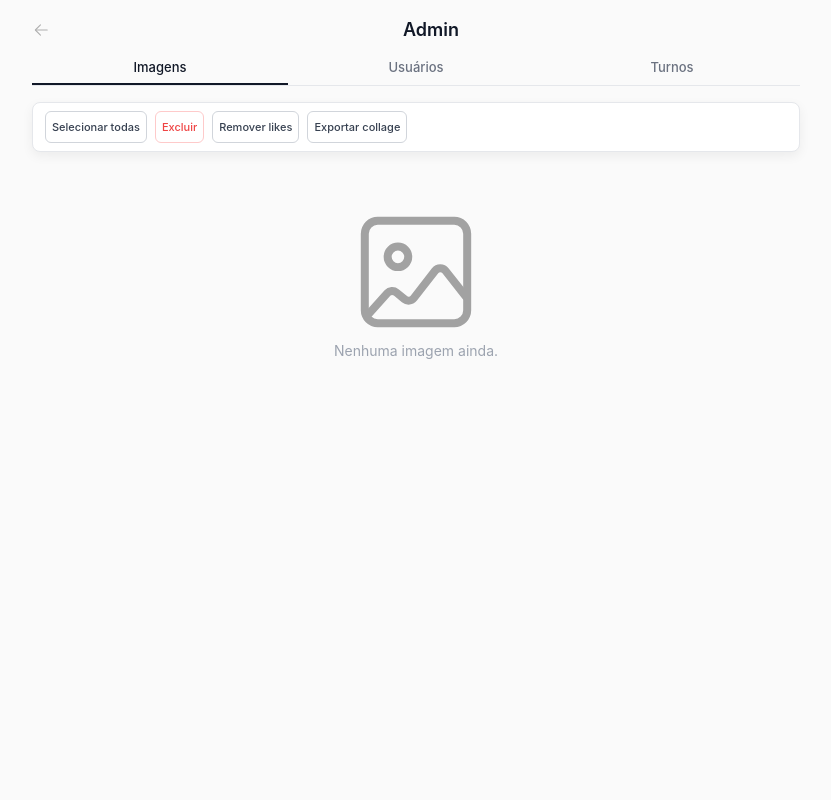
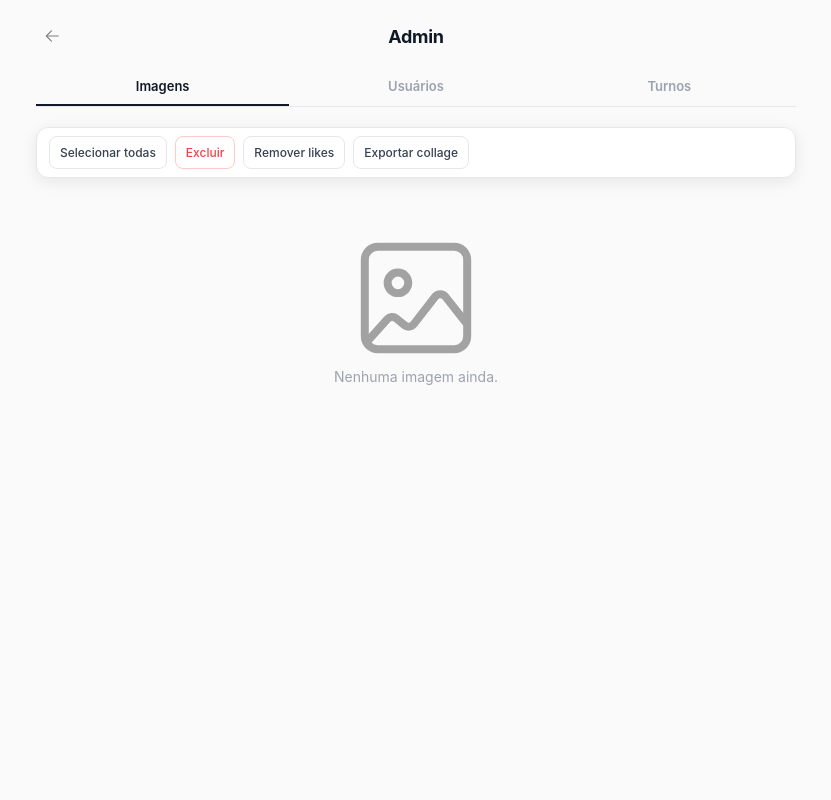
Before and after one commit to JavaRaf/site-bonitinho-mobile, a Flask app: page /admin in a window 1280 px wide. Shown: the whole page, without its empty margins (224-1055 px from the left). Run offline with Flask 3, Linux system fonts and the light colour scheme; the visitor is signed in with stand-in values (Sample User, id 1); data comes from the database, SQL or seed files in the repository; data that the repository does not hold is empty.

Commit message:
refactor: redesign do painel admin com estilo moderno e clean

```diff
--- a/static/css/admin.css
+++ b/static/css/admin.css
@@ -1,56 +1,75 @@
 .admin-page {
   background: var(--bg);
   min-height: 100dvh;
-  padding: 1rem;
+  padding: 1.25rem;
   max-width: 800px;
   margin: 0 auto;
 }
 
+/* Header */
 .admin-header {
   display: flex;
   align-items: center;
-  gap: 0.75rem;
-  margin-bottom: 0.5rem;
+  justify-content: space-between;
+  margin-bottom: 1rem;
 }
 
 .admin-back {
   display: inline-flex;
   align-items: center;
-  opacity: 0.5;
-  transition: opacity 0.15s;
+  justify-content: center;
+  width: 32px;
+  height: 32px;
+  border-radius: 8px;
+  transition: background 0.15s;
 }
 
 .admin-back:hover {
-  opacity: 0.8;
+  background: var(--surface-2);
+}
+
+.back-icon {
+  width: 18px;
+  height: 18px;
+  opacity: 0.5;
 }
 
 .admin-header h2 {
   font-size: 1.125rem;
-  font-weight: 600;
+  font-weight: 700;
   color: var(--text);
-  flex: 1;
-  text-align: center;
+  letter-spacing: -0.3px;
+  margin: 0;
 }
 
+.admin-header-spacer {
+  width: 32px;
+}
+
+/* Tabs */
 .admin-tabs {
   display: flex;
   gap: 0;
-  margin-bottom: 1rem;
+  margin-bottom: 1.25rem;
   border-bottom: 1px solid var(--border);
 }
 
 .admin-tab {
   flex: 1;
-  padding: 0.5rem 0.25rem;
+  padding: 0.625rem 0.25rem;
   border: none;
   background: none;
   font-size: 0.8125rem;
-  font-weight: 500;
+  font-weight: 600;
   font-family: inherit;
-  color: var(--text-secondary);
+  color: var(--text-muted);
   cursor: pointer;
   border-bottom: 2px solid transparent;
-  transition: all 0.15s;
+  transition: color 0.15s, border-color 0.15s;
+}
+
+.admin-tab:hover {
+  color: var(--text-secondary);
 }
 
 .admin-tab.active {
@@ -271,9 +300,9 @@
   transform: translateX(-50%);
   background: var(--surface);
   padding: 0.5rem 0.75rem;
-  border-radius: 8px;
+  border-radius: 12px;
   border: 1px solid var(--border);
-  box-shadow: 0 4px 12px rgba(0,0,0,0.06);
+  box-shadow: 0 4px 16px rgba(0,0,0,0.08);
   display: flex;
   align-items: center;
   justify-content: center;
@@ -283,15 +312,15 @@
   z-index: 50;
 }
 
-/* Images actions bar: in normal flow, above the images grid */
+/* Images actions bar */
 #actionsImages {
   position: static;
   transform: none;
   margin-bottom: 1rem;
   max-width: 100%;
+  border-radius: 12px;
 }
 
-/* Balanced 2x2 layout on small screens so buttons don't wrap irregularly */
 @media (max-width: 30rem) {
   #actionsImages {
     display: grid;
@@ -312,23 +341,29 @@
   }
 }
 
+/* Buttons */
 .admin-btn {
   min-width: 0;
-  padding: 0.5rem 0.375rem;
-  border: 1px solid var(--border-strong);
-  border-radius: 6px;
-  font-size: 0.6875rem;
+  padding: 0.5rem 0.625rem;
+  border: 1.5px solid var(--border);
+  border-radius: 8px;
+  font-size: 0.75rem;
   font-weight: 500;
   font-family: inherit;
   cursor: pointer;
   white-space: nowrap;
   background: var(--surface);
   color: var(--text-soft);
-  transition: all 0.15s;
+  transition: background 0.15s, border-color 0.15s, transform 0.1s;
 }
 
 .admin-btn:hover {
   background: var(--surface-3);
+  border-color: var(--border-strong);
+}
+
+.admin-btn:active {
+  transform: scale(0.97);
 }
 
 .admin-btn.purple {
--- a/templates/admin.html
+++ b/templates/admin.html
@@ -13,6 +13,7 @@
   <div class="admin-header">
     <a href="/" class="admin-back"><img src="/static/svg/back.svg" alt="voltar" class="back-icon"></a>
     <h2>Admin</h2>
+    <div class="admin-header-spacer"></div>
   </div>
 
   <div class="admin-tabs">
```
Also changed, not shown: other parts of static/css/admin.css (+80 -47 lines).
